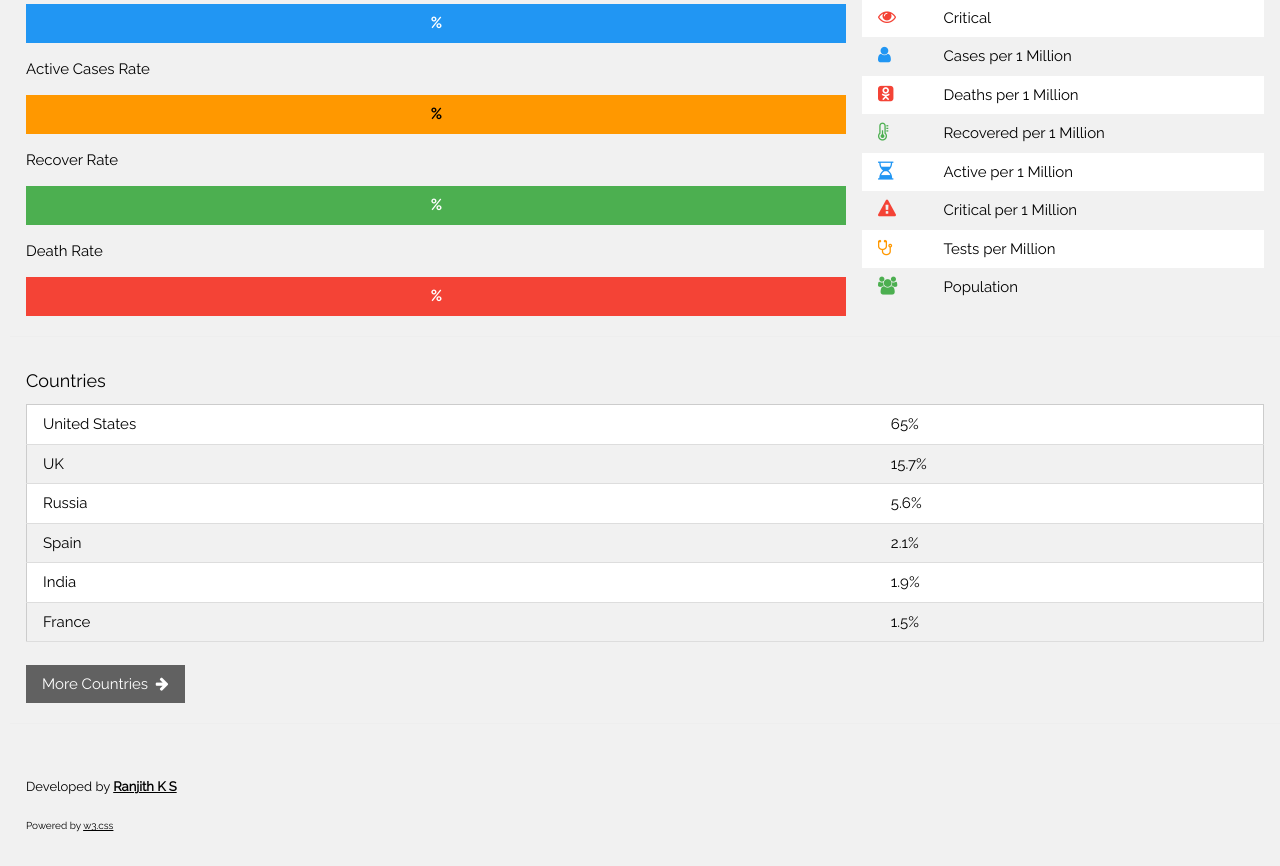
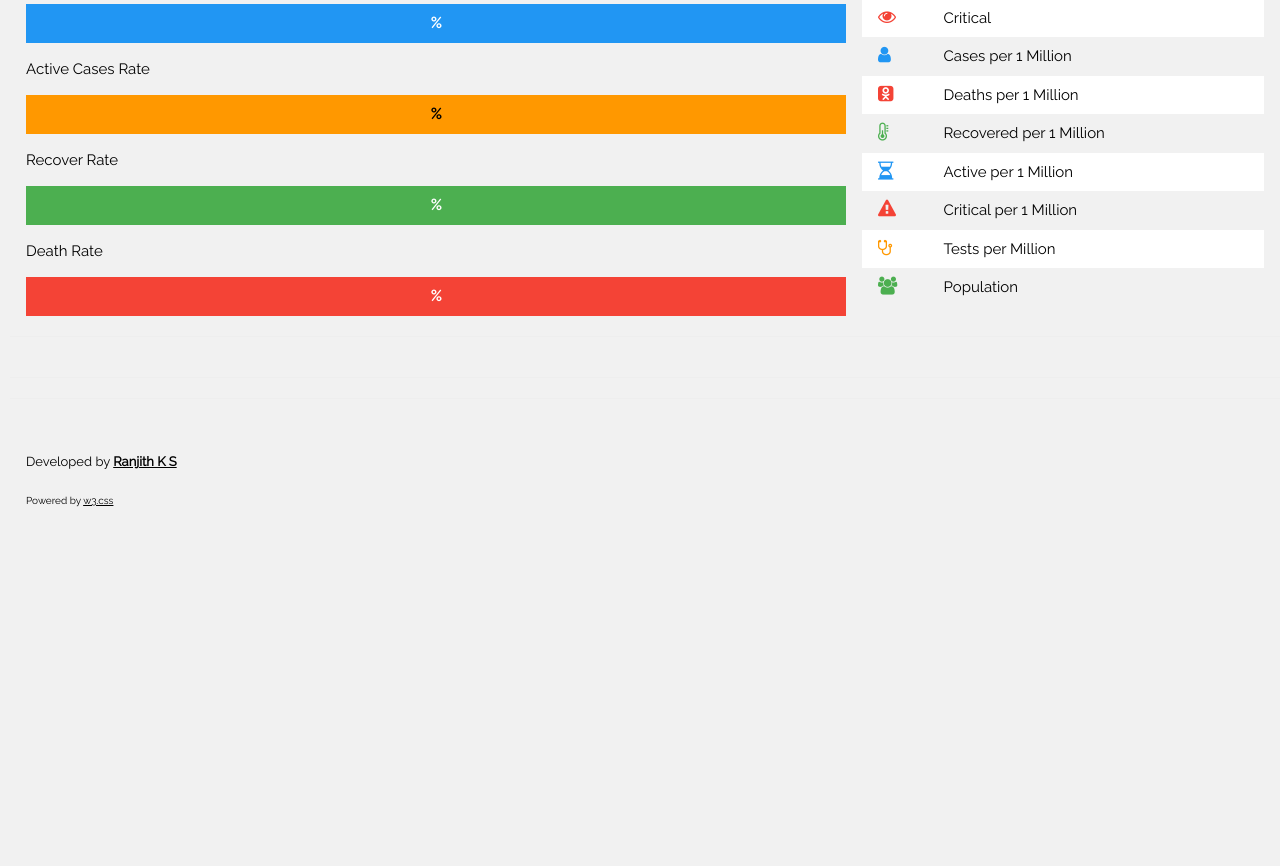
Before and after one commit to ksranjith786/covid19, a Flask app: page /country in a window 1280 px wide. Shown: the part 403-1269 px from the top of the page. After the commit the page ends 910 px from the top, so only its background shows below. Run offline with Flask 2, Linux system fonts and the light colour scheme; data that the repository does not hold is empty.

Commit message:
Removed the Countries div container.

```diff
--- a/templates/index.html
+++ b/templates/index.html
@@ -432,36 +432,7 @@
             <!-- Place holder for Historical Plot -->
         </div>
 
-        <div class="w3-container">
-            <h5>Countries</h5>
-            <table class="w3-table w3-striped w3-bordered w3-border w3-hoverable w3-white">
-                <tr>
-                    <td>United States</td>
-                    <td>65%</td>
-                </tr>
-                <tr>
-                    <td>UK</td>
-                    <td>15.7%</td>
-                </tr>
-                <tr>
-                    <td>Russia</td>
-                    <td>5.6%</td>
-                </tr>
-                <tr>
-                    <td>Spain</td>
-                    <td>2.1%</td>
-                </tr>
-                <tr>
-                    <td>India</td>
-                    <td>1.9%</td>
-                </tr>
-                <tr>
-                    <td>France</td>
-                    <td>1.5%</td>
-                </tr>
-            </table><br>
-            <button class="w3-button w3-dark-grey">More Countries  <i class="fa fa-arrow-right"></i></button>
-        </div>
+        <hr>
         <hr>
 
         <!-- Footer -->
```
